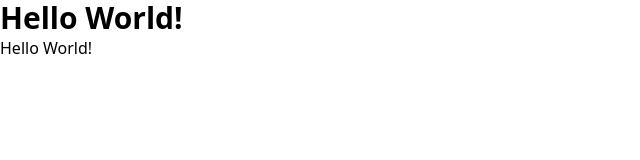
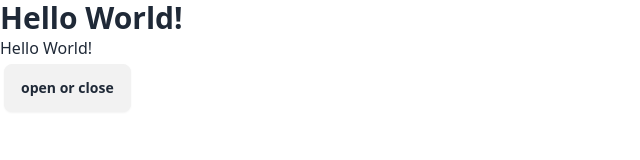
Before and after one commit to Dedyirama-id/Qmath, a website built with webpack: page src/templates/index.html in a window 1280 px wide. Shown: the whole page, without its empty margins (0-640 px from the left). Built offline with nearby package versions, Linux system fonts and the light colour scheme.

Commit message:
Install DaisyUI

```diff
--- a/package.json
+++ b/package.json
@@ -23,6 +23,7 @@
     "clean-webpack-plugin": "^4.0.0",
     "copy-webpack-plugin": "^11.0.0",
     "css-loader": "^6.10.0",
+    "daisyui": "^4.7.3",
     "eslint": "^8.57.0",
     "eslint-config-airbnb-base": "^15.0.0",
     "eslint-plugin-import": "^2.29.1",
--- a/src/templates/index.html
+++ b/src/templates/index.html
@@ -7,5 +7,12 @@
   <body>
     <p class="text-3xl font-bold">Hello World!</p>
     <p>Hello World!</p>
+    <details class="dropdown">
+      <summary class="m-1 btn">open or close</summary>
+      <ul class="p-2 shadow menu dropdown-content z-[1] bg-base-100 rounded-box w-52">
+        <li><a>Item 1</a></li>
+        <li><a>Item 2</a></li>
+      </ul>
+    </details>
   </body>
 </html>
--- a/tailwind.config.js
+++ b/tailwind.config.js
@@ -1,7 +1,9 @@
+const daisyUi = require('daisyui');
+
 module.exports = {
   content: ['./src/**/*.{html,js}'],
   theme: {
     extend: {},
   },
-  plugins: [],
+  plugins: [daisyUi],
 };
```
Also changed, not shown: 1 other file.
